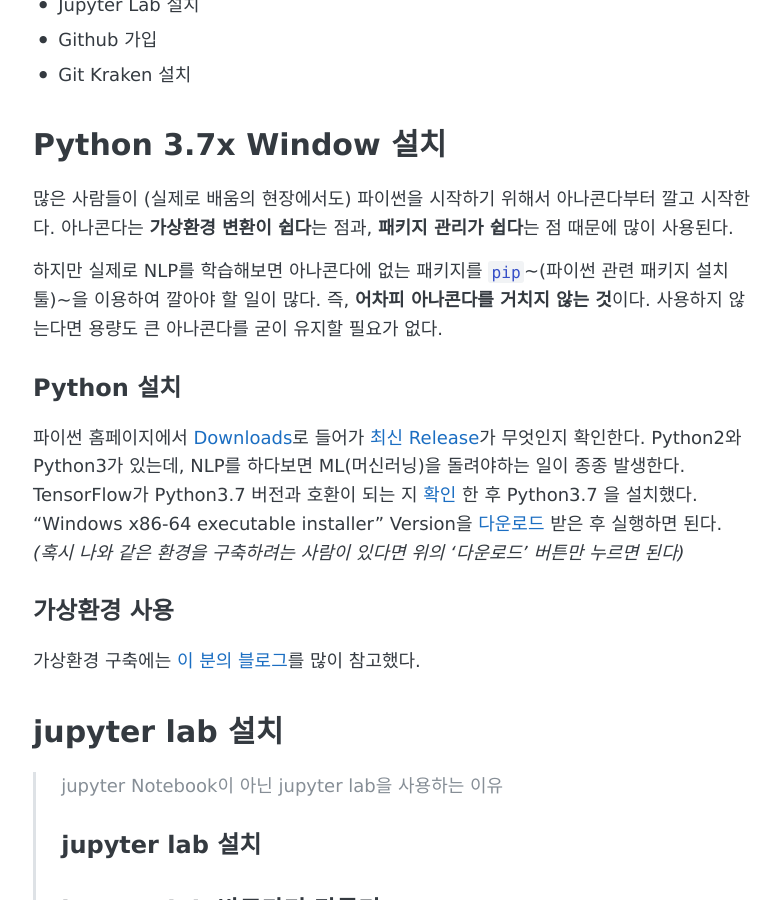
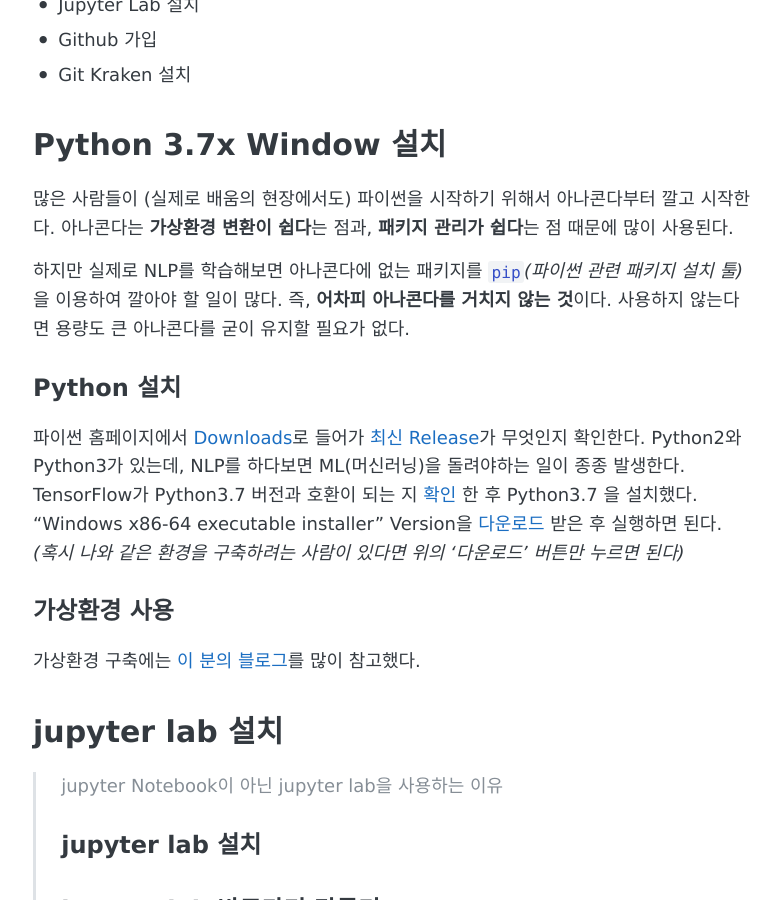
Before and after one commit to stellarway/stellarway.github.io, a Jekyll site: the page built from _posts/2019-08-23-enviroment.md, in a window 1280 px wide and 900 px high, scrolled down 398 px. Shown: the whole window, without its empty margins (247-1028 px from the left). Built offline with Jekyll 4.4.1, drawn with Linux system fonts in a browser that asks for light colours; part of the change alters nothing that is shown.

```diff
--- a/_posts/2019-08-23-enviroment.md
+++ b/_posts/2019-08-23-enviroment.md
@@ -14,7 +14,7 @@ comments: true
 
 많은 사람들이 (실제로 배움의 현장에서도) 파이썬을 시작하기 위해서 아나콘다부터 깔고 시작한다. 아나콘다는 **가상환경 변환이 쉽다**는 점과, **패키지 관리가 쉽다**는 점 때문에 많이 사용된다.
 
-하지만 실제로 NLP를 학습해보면 아나콘다에 없는 패키지를 `pip`~(파이썬 관련 패키지 설치 툴)~을 이용하여 깔아야 할 일이 많다. 즉, **어차피 아나콘다를 거치지 않는 것**이다. 사용하지 않는다면 용량도 큰 아나콘다를 굳이 유지할 필요가 없다.
+하지만 실제로 NLP를 학습해보면 아나콘다에 없는 패키지를 `pip`*(파이썬 관련 패키지 설치 툴)*을 이용하여 깔아야 할 일이 많다. 즉, **어차피 아나콘다를 거치지 않는 것**이다. 사용하지 않는다면 용량도 큰 아나콘다를 굳이 유지할 필요가 없다.
 
 ## Python 설치
 파이썬 홈페이지에서 [Downloads](https://www.python.org/downloads/windows/)로 들어가 [최신 Release](https://www.python.org/downloads/release/python-374/)가 무엇인지 확인한다. Python2와 Python3가 있는데, NLP를 하다보면 ML(머신러닝)을 돌려야하는 일이 종종 발생한다.  TensorFlow가 Python3.7 버전과 호환이 되는 지 [확인](https://tensorflow.blog/2019/02/03/tensorflow-1-13-0-support-python-3-7/) 한 후 Python3.7 을 설치했다.
@@ -35,7 +35,7 @@ comments: true
 
 
 <!--stackedit_data:
-eyJoaXN0b3J5IjpbNzU5MjQ0NjMsOTU3NTc2MTExLC0yODY5OT
-gyNzksMTI1MjEwNjM1LDc0NjY4NzM5OCwxNDEyMzU5OTYyLC0y
-NzYzNTgwNjFdfQ==
+eyJoaXN0b3J5IjpbMTY4MDQ2NzYwNyw5NTc1NzYxMTEsLTI4Nj
+k5ODI3OSwxMjUyMTA2MzUsNzQ2Njg3Mzk4LDE0MTIzNTk5NjIs
+LTI3NjM1ODA2MV19
 -->
```
